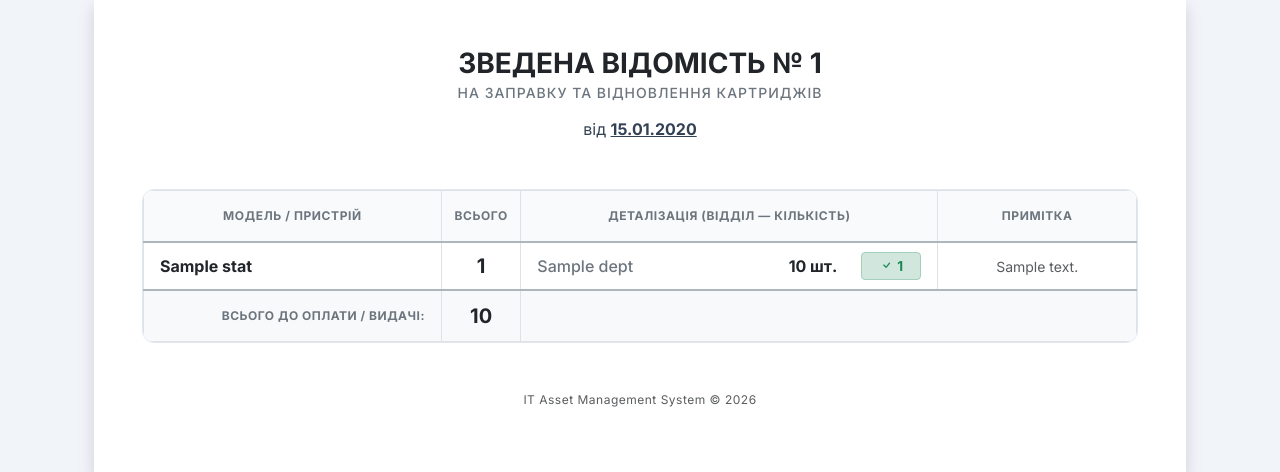
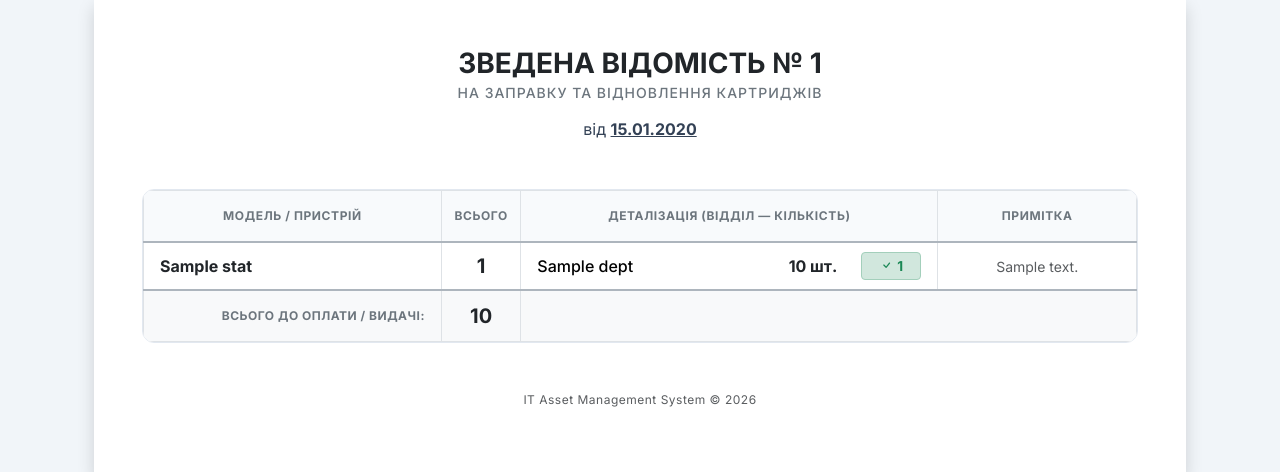
Before and after one commit to Strong2197/it-asset-mgmt, a Django app: template templates/service/report_detail.html in a window 1280 px wide. Shown: the part 173-645 px from the top of the page. Run offline with Django 5.2, Linux system fonts and the light colour scheme; tables that the repository leaves empty hold one stand-in row (values such as "Sample post"); the template is opened without the code that fills it: values that come from a table or form of the project are taken from there, most other values are stand-ins (such as "Sample title", 1, 10 or a date in 2020).

Commit message:
design enhancement

```diff
--- a/templates/service/report_detail.html
+++ b/templates/service/report_detail.html
@@ -56,7 +56,7 @@
                                 <td class="px-3 py-2 align-middle bg-white">
                                     <div class="d-flex justify-content-between align-items-center">
 
-                                        <div class="text-secondary fw-medium dept-text">
+                                        <div class="fw-medium dept-text">
                                             {{ dept }}
                                         </div>
 
```
